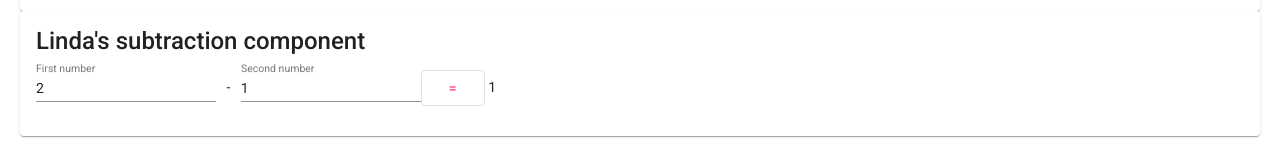
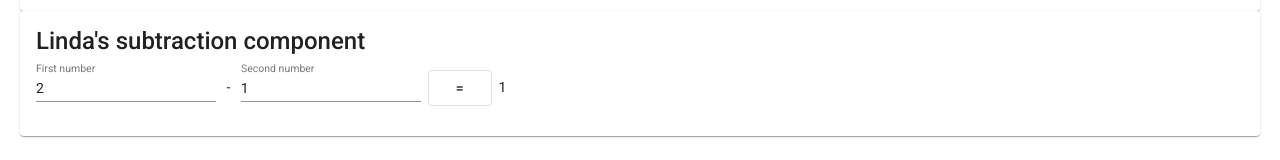
Before and after one commit to 2019-fall-jsf-th/components, an Angular app: page / in a window 1280 px wide. Shown: the part 196-356 px from the top of the page. Built offline with nearby package versions, Linux system fonts and the light colour scheme.

Commit message:
added spacing to button, removed accent color

```diff
--- a/src/app/lx-subtract/lx-subtract.component.html
+++ b/src/app/lx-subtract/lx-subtract.component.html
@@ -8,7 +8,7 @@
         <mat-form-field>
             <input matInput placeholder="Second number" [(ngModel)]='secondNumber'>
         </mat-form-field>
-        <button mat-stroked-button color="accent" (click)='subtractNumbers()'>=</button>
+        &nbsp;<button mat-stroked-button (click)='subtractNumbers()'>=</button>&nbsp;
         {{ subtractionAnswer }}
 
     </mat-card-content>
```
